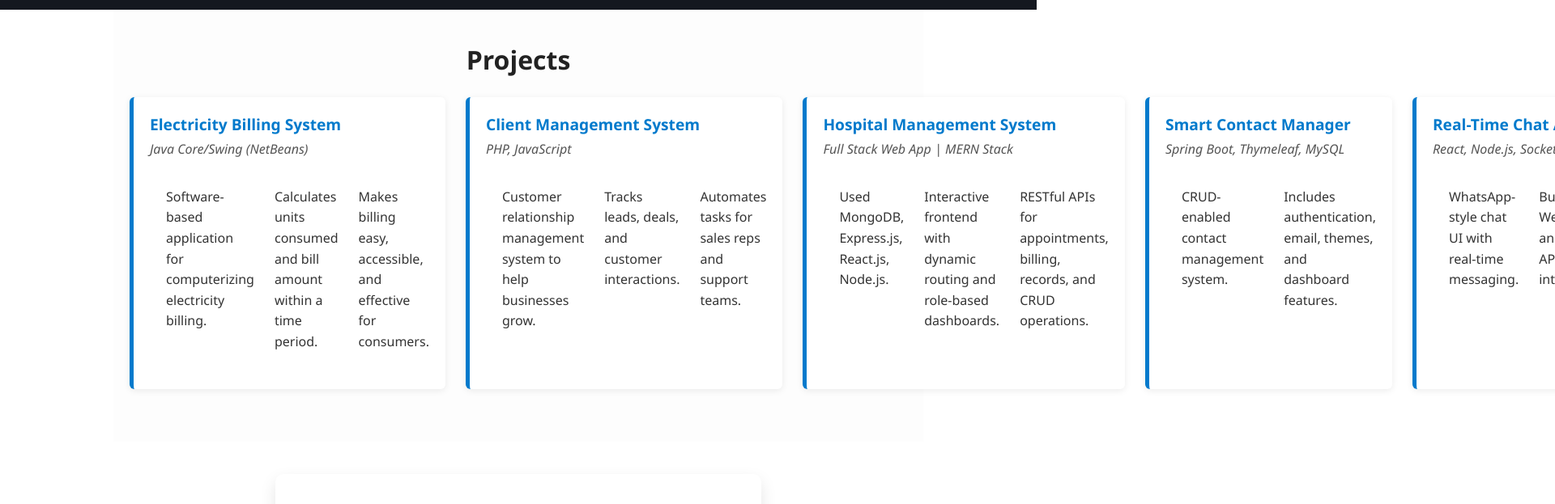
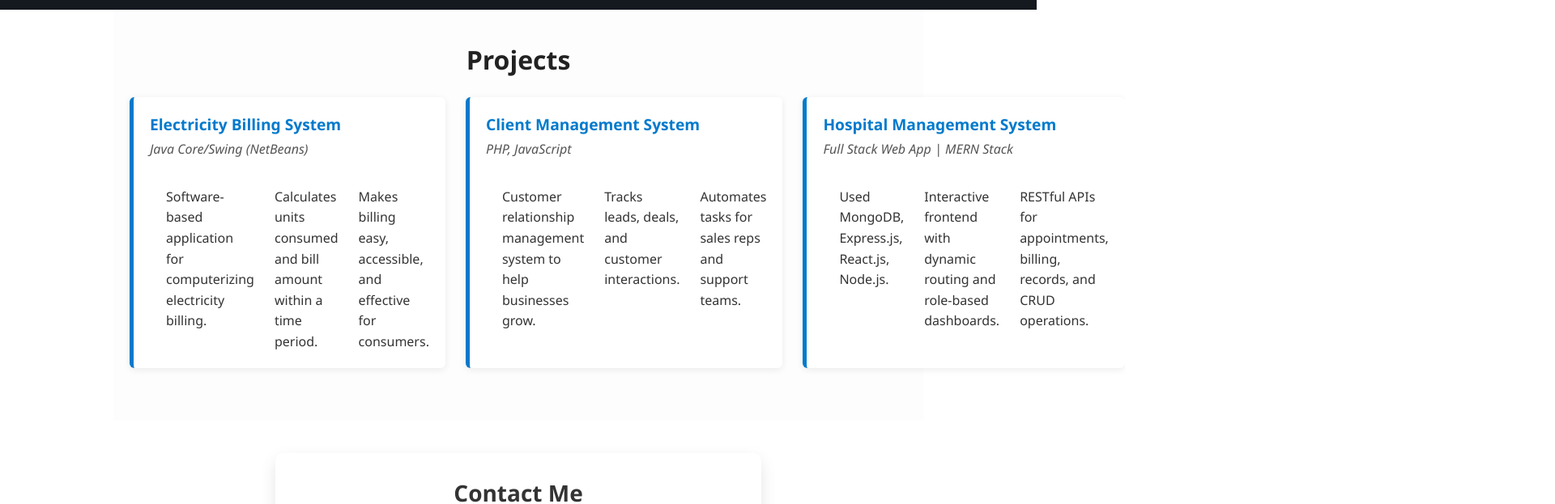
Before and after one commit to samruddhi33333/samruddhi-malvankar-portfolio, a React (Create React App) app in the folder frontend/: page / in a window 1280 px wide. Shown: the part 1660-2283 px from the top of the page at 81% size, 1920 px wide, since content can reach past the window. Built offline with nearby package versions, Linux system fonts and the light colour scheme.

Commit message:
Fix: Updated CORS policy to allow frontend

```diff
--- a/frontend/src/pages/Projects.jsx
+++ b/frontend/src/pages/Projects.jsx
@@ -37,32 +37,7 @@ function Projects() {
           </ul>
         </li>
 
-        <li className="project-item">
-          <strong>Smart Contact Manager</strong> <br />
-          <em>Spring Boot, Thymeleaf, MySQL</em><br />
-          <ul>
-            <li>CRUD-enabled contact management system.</li>
-            <li>Includes authentication, email, themes, and dashboard features.</li>
-          </ul>
-        </li>
 
-        <li className="project-item">
-          <strong>Real-Time Chat App</strong> <br />
-          <em>React, Node.js, Socket.IO</em><br />
-          <ul>
-            <li>WhatsApp-style chat UI with real-time messaging.</li>
-            <li>Built using WebSockets and REST API integration.</li>
-          </ul>
-        </li>
-
-        <li className="project-item">
-          <strong>Travel Booking System</strong> <br />
-          <em>MERN Stack + GraphQL</em><br />
-          <ul>
-            <li>Allows users to search and book trips with authentication.</li>
-            <li>Uses Apollo Client and GraphQL for seamless data fetching.</li>
-          </ul>
-        </li>
 
 
       </ul>
```
